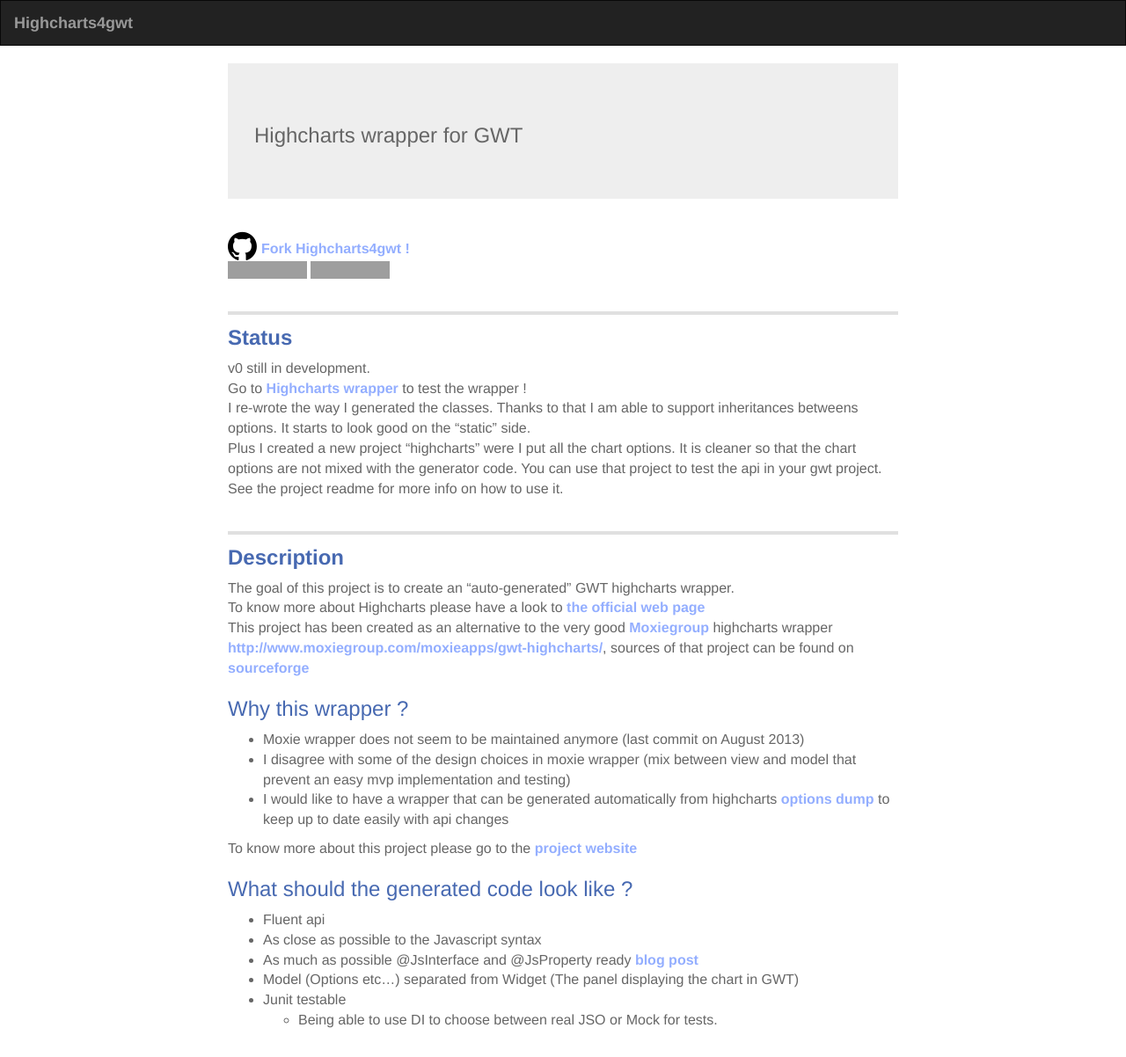
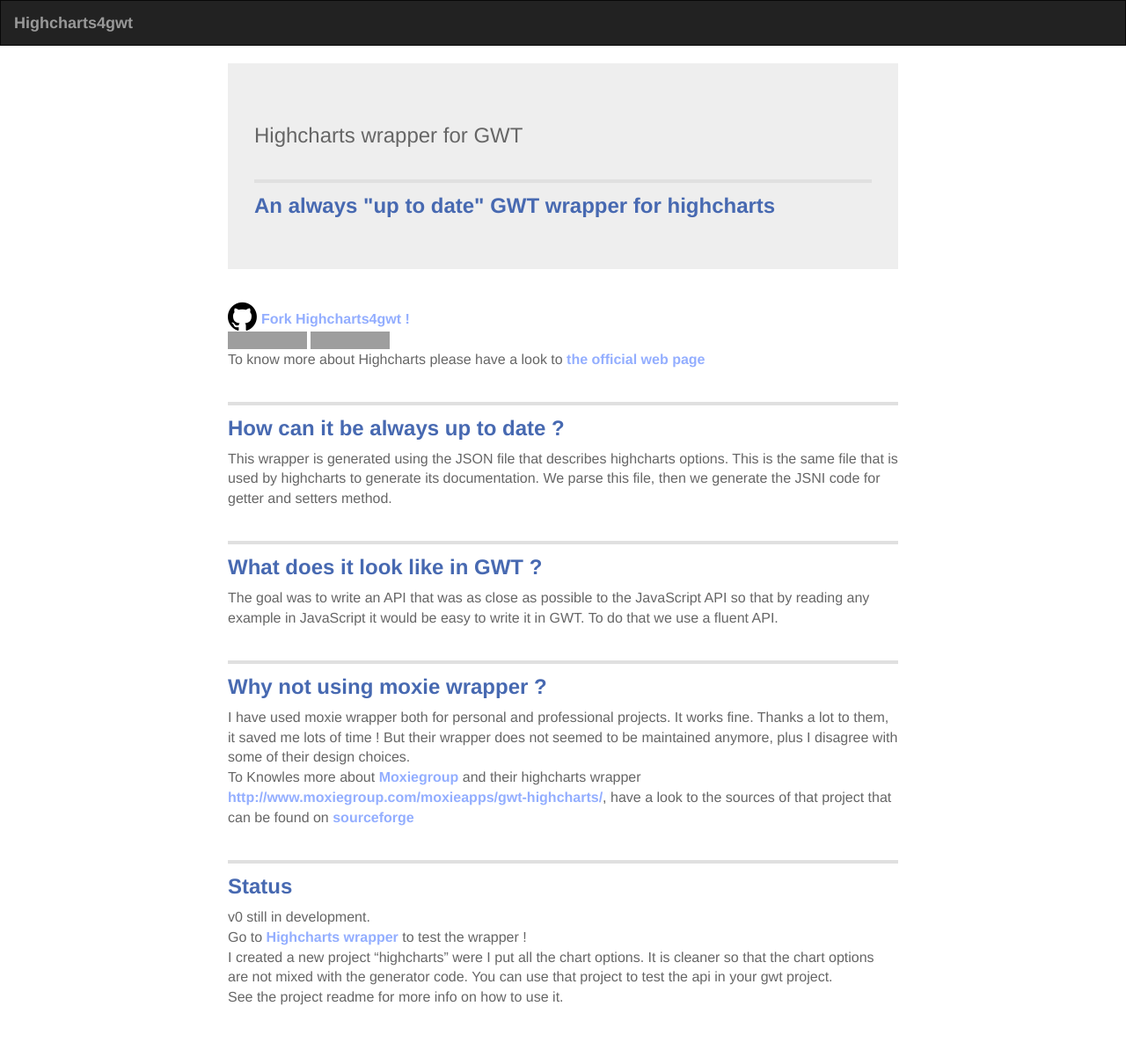
Before and after one commit to highcharts4gwt/highcharts4gwt.github.io, a Jekyll site: the page built from index.markdown, in a window 1280 px wide. Shown: the whole page at 88% size. Built offline with Jekyll 4.4.1, drawn with Linux system fonts in a browser that asks for light colours; Markdown is read by kramdown in place of the engine named in the settings; after the commit the page ends 1166 px from its top, so only the background shows below that; grey boxes are pictures that could not be loaded.

Commit message:
Update index.markdown

```diff
--- a/index.markdown
+++ b/index.markdown
@@ -5,49 +5,38 @@
 
 <div class="jumbotron">
   <h1>Highcharts wrapper for GWT</h1>
+  <h2>An always "up to date" GWT wrapper for highcharts</h2>
 </div>
 
 <div class="major-links">
     <a href="{{site.github_page}}"><i class="fa fa-github"></i><span >Fork {{site.project_name}} !</span></a>
 </div>
 
+[![Build Status](https://travis-ci.org/highcharts4gwt/highcharts4gwt.svg?branch=master)](https://travis-ci.org/highcharts4gwt/highcharts4gwt) [![Coverage Status](https://coveralls.io/repos/highcharts4gwt/highcharts4gwt/badge.png)](https://coveralls.io/r/highcharts4gwt/highcharts4gwt)
+
+To know more about Highcharts please have a look to [the official web page](http://www.highcharts.com/products/highcharts)
 
 
-[![Build Status](https://travis-ci.org/highcharts4gwt/highcharts4gwt.svg?branch=master)](https://travis-ci.org/highcharts4gwt/highcharts4gwt) [![Coverage Status](https://coveralls.io/repos/highcharts4gwt/highcharts4gwt/badge.png)](https://coveralls.io/r/highcharts4gwt/highcharts4gwt)
+##How can it be always up to date ?
+
+This wrapper is generated using the JSON file that describes highcharts options. This is the same file that is used by highcharts to generate its documentation. We parse this file, then we generate the JSNI code for getter and setters method.
+
+##What does it look like in GWT ?
+
+The goal was to write an API that was as close as possible to the JavaScript API so that by reading any example in JavaScript it would be easy to write it in GWT. To do that we use a fluent API.
+
+##Why not using moxie wrapper ?
+
+I have used moxie wrapper both for personal and professional projects. It works fine. Thanks a lot to them, it saved me lots of time ! But their wrapper does not seemed to be maintained anymore, plus I disagree with some of their design choices.
+
+To Knowles more about [Moxiegroup](http://www.moxiegroup.com/) and their highcharts wrapper [http://www.moxiegroup.com/moxieapps/gwt-highcharts/](http://www.moxiegroup.com/moxieapps/gwt-highcharts/), have a look to the sources of that project that can be found on [sourceforge](http://sourceforge.net/projects/gwt-highcharts/)
+
 
 ## Status
 v0 still in development.
 
 Go to [Highcharts wrapper](https://github.com/highcharts4gwt/highcharts) to test the wrapper !
 
-
-I re-wrote the way I generated the classes. Thanks to that I am able to support inheritances betweens options. It starts to look good on the "static" side.
-
-Plus I created a new project "highcharts" were I put all the chart options. It is cleaner so that the chart options are not mixed with the generator code. You can use that project to test the api in your gwt project.
+I created a new project "highcharts" were I put all the chart options. It is cleaner so that the chart options are not mixed with the generator code. You can use that project to test the api in your gwt project.
 
 See the project readme for more info on how to use it.
-
-
-## Description
-The goal of this project is to create an "auto-generated" GWT highcharts wrapper.
-
-To know more about Highcharts please have a look to [the official web page](http://www.highcharts.com/products/highcharts)
-
-This project has been created as an alternative to the very good [Moxiegroup](http://www.moxiegroup.com/) highcharts wrapper [http://www.moxiegroup.com/moxieapps/gwt-highcharts/](http://www.moxiegroup.com/moxieapps/gwt-highcharts/), sources of that project can be found on [sourceforge](http://sourceforge.net/projects/gwt-highcharts/)
-
-#Why this wrapper ?
-
-* Moxie wrapper does not seem to be maintained anymore (last commit on August 2013)
-* I disagree with some of the design choices in moxie wrapper (mix between view and model that prevent an easy mvp implementation and testing)
-* I would like to have a wrapper that can be generated automatically from highcharts [options dump](http://api.highcharts.com/highcharts/option/dump.json) to keep up to date easily with api changes
-
-To know more about this project please go to the [project website](https://gwthighcharts.github.io/)
-
-#What should the generated code look like ?
-
-* Fluent api
-* As close as possible to the Javascript syntax
-* As much as possible @JsInterface and @JsProperty ready [blog post](http://ronanquillevere.github.io/2014/02/02/GWT-futur-javascript-interop.html#.U_7f6zK1Z5I)
-* Model (Options etc...) separated from Widget (The panel displaying the chart in GWT)
-* Junit testable
-  * Being able to use DI to choose between real JSO or Mock for tests.
```
